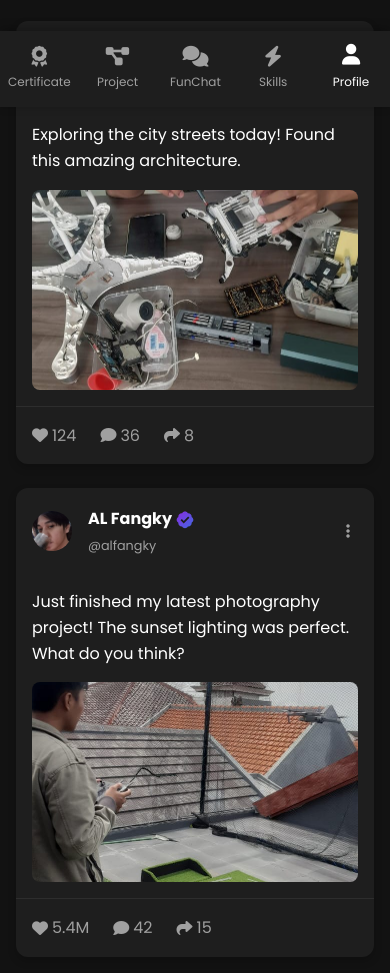
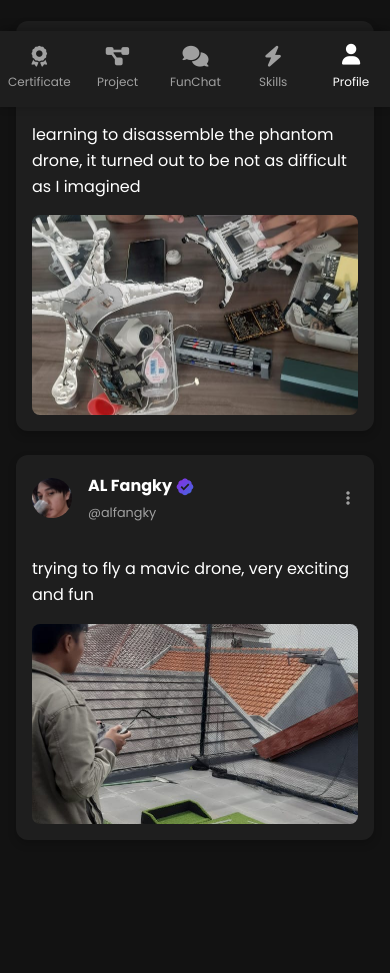
Before and after one commit to alfangky/profile, a plain HTML site: page index.html in a window 390 px wide. Shown: the part 737-1710 px from the top of the page. After the commit the page ends 1681 px from the top, so only its background shows below. Drawn offline with Linux system fonts and the light colour scheme.

Commit message:
Update index.html

```diff
--- a/index.html
+++ b/index.html
@@ -38,7 +38,7 @@
                 <span>Skills</span>
             </a>
 
-            <a href="../" class="navz-mobile-item navz-mobile-active" data-index="4">
+            <a href="/" class="navz-mobile-item navz-mobile-active" data-index="4">
                 <i class="fa-solid fa-user"></i>
                 <span>Profile</span>
             </a>
@@ -81,9 +81,9 @@
 
                 <!-- Social Media Links -->
                 <div class="socialz-links">
-                    <a href="#" class="socialz-icon"><i class="fa-brands fa-github"></i></a>
+                    <a href="#" class="socialz-icon"><i class="fa-brands fa-linkedin"></i></a>
                     <a href="#" class="socialz-icon"><i class="fa-brands fa-tiktok"></i></a>
-                    <a href="#" class="socialz-icon"><i class="fa-brands fa-instagram"></i></a>
+                    <a href="https://instagram.com/al_fangky" class="socialz-icon"><i class="fa-brands fa-instagram"></i></a>
                     <a href="#" class="socialz-icon"><i class="fa-brands fa-facebook"></i></a>
                 </div>
 
@@ -139,25 +139,10 @@
                 </div>
 
                 <div class="postz-content">
-                    <p>Exploring the city streets today! Found this amazing architecture.
+                    <p>learning to disassemble the phantom drone, it turned out to be not as difficult as I imagined
 
                     </p>
                     <div class="postz-image"></div>
-                </div>
-
-                <div class="postz-engagement">
-                    <div class="engagez-action">
-                        <i class="fa-solid fa-heart"></i>
-                        <span>124</span>
-                    </div>
-                    <div class="engagez-action">
-                        <i class="fa-solid fa-comment"></i>
-                        <span>36</span>
-                    </div>
-                    <div class="engagez-action">
-                        <i class="fa-solid fa-share"></i>
-                        <span>8</span>
-                    </div>
                 </div>
             </div>
 
@@ -187,24 +172,9 @@
                 </div>
 
                 <div class="postz-content">
-                    <p>Just finished my latest photography project! The sunset lighting was perfect. What do you think?
+                    <p>trying to fly a mavic drone, very exciting and fun
                     </p>
                     <div class="postz-image second-image"></div>
-                </div>
-
-                <div class="postz-engagement">
-                    <div class="engagez-action">
-                        <i class="fa-solid fa-heart"></i>
-                        <span>5.4M</span>
-                    </div>
-                    <div class="engagez-action">
-                        <i class="fa-solid fa-comment"></i>
-                        <span>42</span>
-                    </div>
-                    <div class="engagez-action">
-                        <i class="fa-solid fa-share"></i>
-                        <span>15</span>
-                    </div>
                 </div>
             </div>
         </section>
@@ -225,12 +195,12 @@
             <i class="fa-solid fa-comments"></i>
             <span>FunChat</span>
         </a>
-        <a href="skill/index.html" class="navz-mobile-item" data-index="0">
+        <a href="skill/" class="navz-mobile-item" data-index="0">
             <i class="fa-solid fa-bolt"></i>
             <span>Skills</span>
         </a>
 
-        <a href="../" class="navz-mobile-item navz-mobile-active" data-index="4">
+        <a href="/" class="navz-mobile-item navz-mobile-active" data-index="4">
             <i class="fa-solid fa-user"></i>
             <span>Profile</span>
         </a>
```
